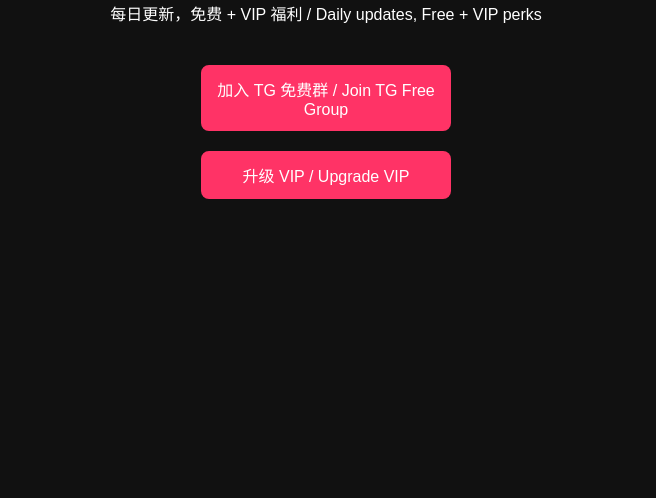
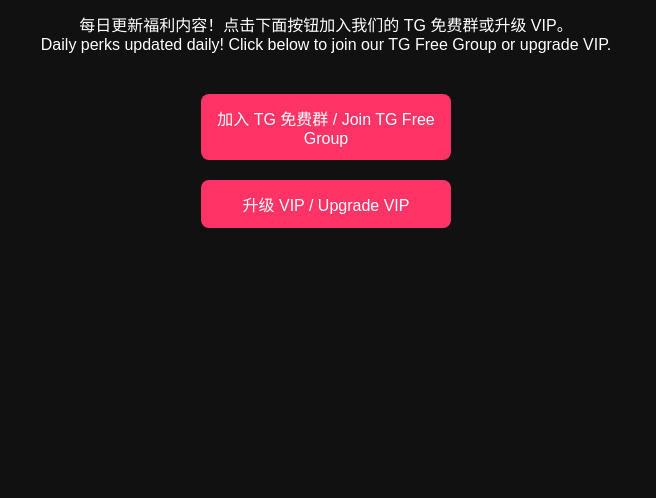
Before and after one commit to mingchaoxiang01-sudo/tg, a plain HTML site: page index.html in a window 1280 px wide. Shown: the part 342-840 px from the top of the page, without its empty margins (314-970 px from the left). Before the commit the page ends 800 px from the top, so only its background shows below. Drawn offline with Linux system fonts and the light colour scheme.

Commit message:
Add files via upload

```diff
--- a/index.html
+++ b/index.html
@@ -15,31 +15,44 @@
       align-items: center;
       text-align: center;
       flex-direction: column;
+      padding: 20px;
     }
-    h1 { color: #ff3366; margin-bottom: 10px; }
-    p { font-size: 16px; margin-bottom: 30px; }
-    a {
+    h1 { color: #ff3366; margin-bottom: 10px; opacity: 0; animation: fadeIn 1s forwards; }
+    p { font-size: 16px; margin-bottom: 30px; opacity: 0; animation: fadeIn 2s forwards; }
+    button {
       display: block;
       margin: 10px auto;
       padding: 12px 0;
       width: 250px;
       background: #ff3366;
       color: #fff;
-      text-decoration: none;
+      border: none;
       border-radius: 8px;
       font-size: 16px;
+      cursor: pointer;
+      opacity: 0;
+      animation: fadeIn 3s forwards;
     }
-    a:hover { background: #ff6699; }
+    button:hover { background: #ff6699; }
+
+    @keyframes fadeIn {
+      to { opacity: 1; }
+    }
   </style>
 </head>
 <body>
+
   <h1>🔥 性感女神俱乐部 / Sexy Goddess Club</h1>
-  <p>每日更新，免费 + VIP 福利 / Daily updates, Free + VIP perks</p>
+  <p>每日更新福利内容！点击下面按钮加入我们的 TG 免费群或升级 VIP。<br>
+     Daily perks updated daily! Click below to join our TG Free Group or upgrade VIP.</p>
 
-  <!-- 直接加入免费群 -->
-  <a href="https://t.me/SecretGirlsClub1" target="_blank">加入 TG 免费群 / Join TG Free Group</a>
+  <button onclick="window.location.href='https://t.me/SecretGirlsClub1'" >
+    加入 TG 免费群 / Join TG Free Group
+  </button>
 
-  <!-- 联系管理员加入 VIP -->
-  <a href="https://t.me/Angel_Secrets_VIP" target="_blank">升级 VIP / Upgrade VIP</a>
+  <button onclick="window.location.href='https://t.me/Angel_Secrets_VIP'" >
+    升级 VIP / Upgrade VIP
+  </button>
+
 </body>
 </html>
```
